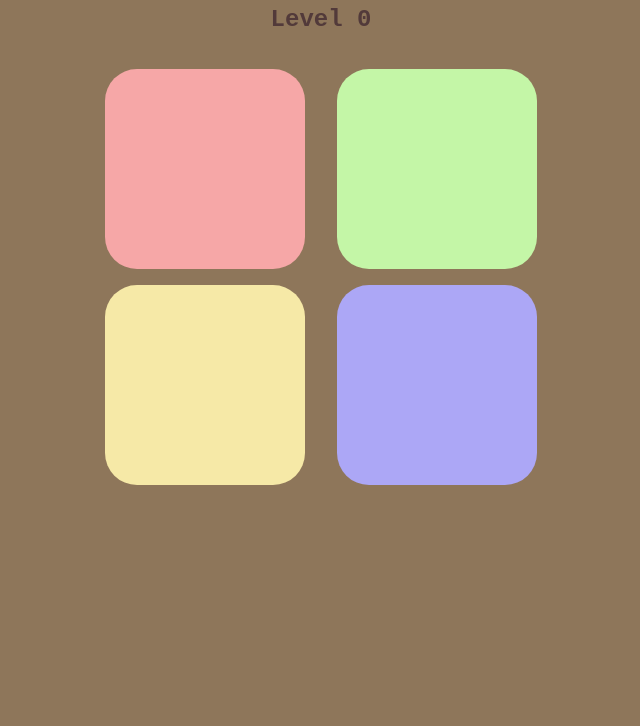
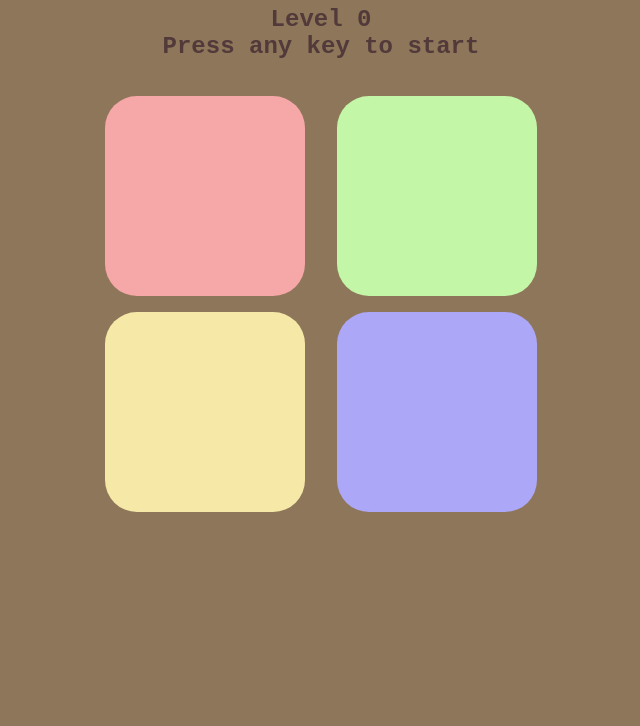
Before and after one commit to jaspreetkaur1010/Simon-says, a plain HTML site: page index.html in a window 1280 px wide. Shown: the part 74-800 px from the top of the page, without its empty margins (319-959 px from the left). Drawn offline with Linux system fonts and the light colour scheme.

Commit message:
Update index.html

```diff
--- a/index.html
+++ b/index.html
@@ -8,7 +8,7 @@
 </head>
 <body>
     <h1>Simon-says</h1>
-    <h2>Level 0</h2>
+    <h2>Level 0<br> Press any key to start</h2>
     <div class="btn-con">
         <div class="con lineone">
             <div class="btn red" type="button" id="red"></div>
```
